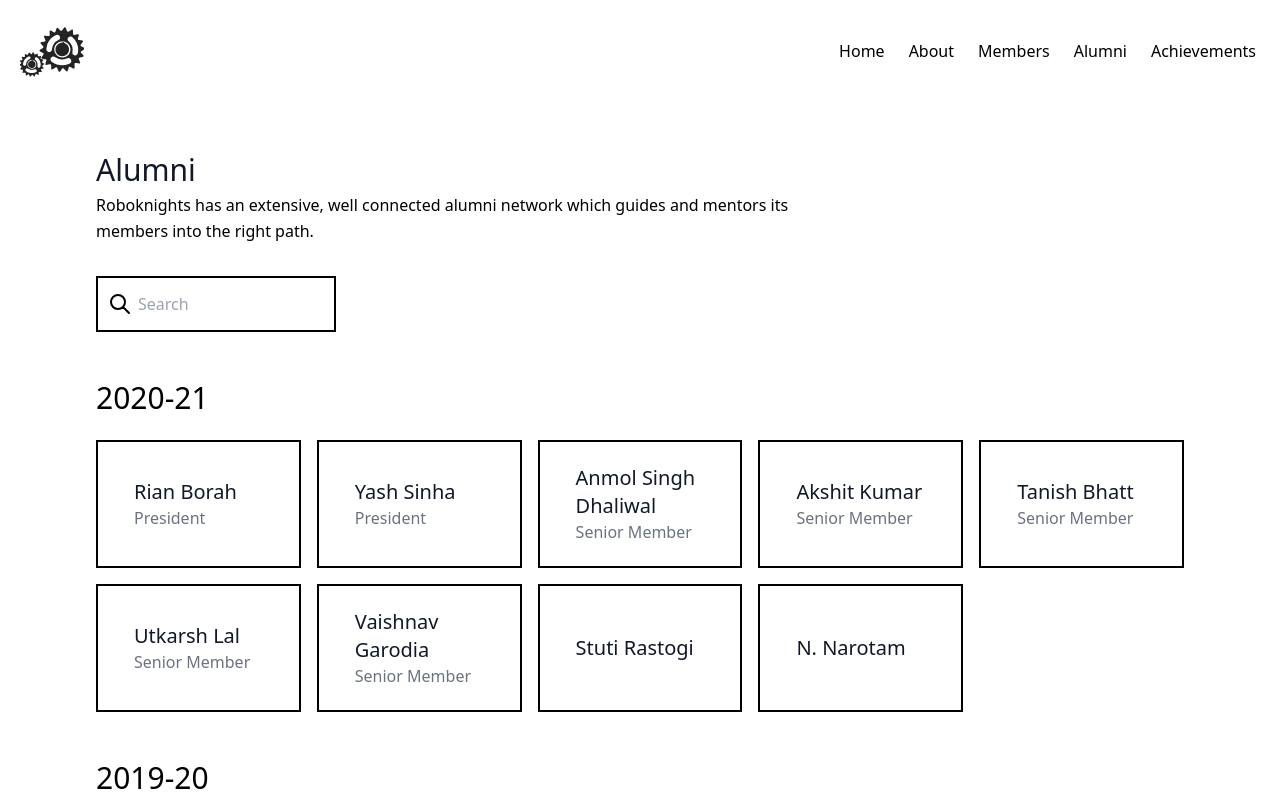
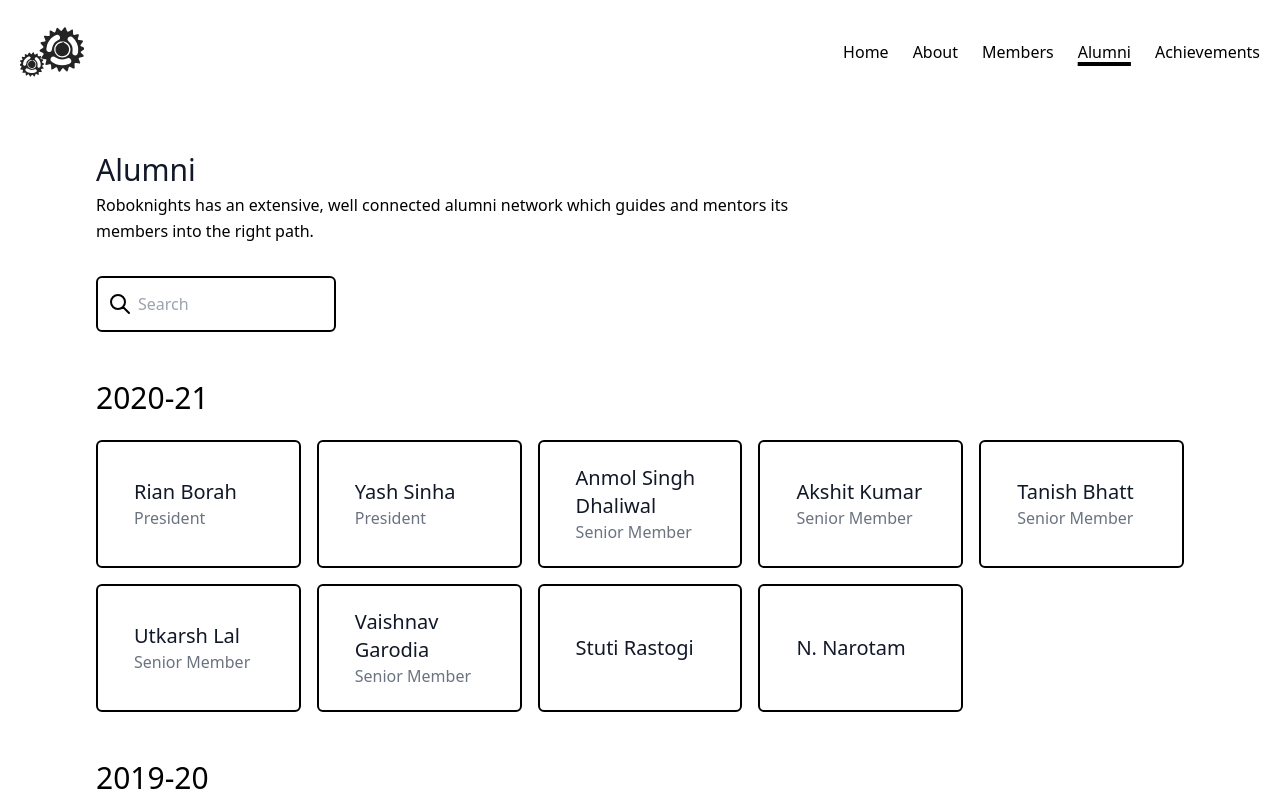
Before and after one commit to RoboKnights-Clan/RoboKnights-Clan.github.io, a Next.js app: page /alumni in a window 1280 px wide. Shown: the top 800 px of the page. Built offline with nearby package versions, Linux system fonts and the light colour scheme.

Commit message:
many changes and fixes

```diff
--- a/components/Header.tsx
+++ b/components/Header.tsx
@@ -1,15 +1,10 @@
 import React from "react";
 import Link from "next/link";
+import { GiHamburgerMenu } from "react-icons/gi";
+import { ImCross } from "react-icons/im";
+import { useRouter } from "next/router";
 
-interface ILink {
-  links: {
-    name: string;
-    url: string;
-  }[];
-}
-
-export default function Header() {
-  const links: ILink["links"] = [
+const links: { name: string; url: string }[] = [
   {
     name: "Home",
     url: "/",
@@ -32,13 +27,24 @@ export default function Header() {
   },
 ];
 
+const Header: React.FC = () => {
   const [showNavbar, setShowNavbar] = React.useState(false);
+
+  const handleToggle = (e: React.MouseEvent<HTMLButtonElement>) => {
+    e.preventDefault();
+    setShowNavbar(!showNavbar);
+  };
+
+  const router = useRouter();
 
   return (
     <>
-      <nav className="flex items-center p-3 flex-wrap">
+      {console.log(router.pathname)}
+      <header className="sticky top-0 z-50 bg-white">
+        <div className="flex p-5 lg:items-center">
           <Link href="/">
-          <a className="p-2 mr-4 inline-flex items-center">
+            <a className="text-2xl font-medium text-black">
+              {" "}
               <svg
                 className="w-16 h-16"
                 viewBox="0 0 128 99"
@@ -55,38 +61,20 @@ export default function Header() {
             </a>
           </Link>
           <button
-          className="text-black inline-flex p-3 hover:bg-gray-200 rounded lg:hidden ml-auto hover:text-black trasition duration-200 ease-in-out outline-none nav-toggler"
-          data-target="#navigation"
-          onClick={() => {
-            setShowNavbar(!showNavbar);
-          }}
+            onClick={handleToggle}
+            className="ml-auto flex items-center space-x-6 text-2xl text-black lg:hidden"
           >
-          <svg
-            xmlns="http://www.w3.org/2000/svg"
-            className="h-6 w-6"
-            fill="none"
-            viewBox="0 0 24 24"
-            stroke="currentColor"
-          >
-            <path
-              strokeLinecap="round"
-              strokeLinejoin="round"
-              strokeWidth={2}
-              d="M4 6h16M4 12h16M4 18h16"
-            />
-          </svg>
+            {showNavbar ? <ImCross /> : <GiHamburgerMenu />}
           </button>
-        <div
-          className="hidden top-navbar w-full lg:inline-flex lg:flex-grow lg:w-auto"
-          id="navigation"
-        >
-          <div className="lg:inline-flex lg:flex-row lg:ml-auto lg:w-auto w-full lg:items-center items-start flex flex-col lg:h-auto">
-            {links.map((link, index) => (
-              <Link href={link.url} key={index} passHref>
+          <div className="hidden space-x-6 lg:ml-auto lg:flex lg:items-center">
+            {links.map((link) => (
+              <Link key={link.name} href={link.url}>
                 <a
-                  className="lg:inline-flex lg:w-auto w-full px-3 py-2 text-black items-center justify-center border-b-2
-                            border-transparent hover:border-current transition duration-200 ease-in-out cursor-pointer"
-                  key={index}
+                  className={`text-md font-normal text-black ${
+                    router.pathname === `${link.url}`
+                      ? "underline underline-offset-4 decoration-4"
+                      : ""
+                  }`}
                 >
                   {link.name}
                 </a>
@@ -94,22 +82,20 @@ export default function Header() {
             ))}
           </div>
         </div>
-      </nav>
-      {showNavbar ? (
-        <div className="flex p-5 flex-col bg-gray-100">
-          {links.map((link, index) => (
-            <Link href={link.url} key={index} passHref>
-              <a
-                className="lg:inline-flex lg:w-auto w-full px-3 py-2 text-black items-center justify-center border-b-2
-                            border-transparent hover:bg-gray-200 rounded-md transition duration-200 ease-in-out cursor-pointer"
-                key={index}
-              >
+        {showNavbar && (
+          <div className="flex flex-col space-y-1 bg-primary-dark py-5 px-4 transition duration-200 ease-in-out lg:hidden">
+            {links.map((link) => (
+              <Link href={link.url} key={link.name}>
+                <a className="rounded-md p-4 text-xl font-medium text-black hover:bg-secondary-dark">
                   {link.name}
                 </a>
               </Link>
             ))}
           </div>
-      ) : null}
+        )}
+      </header>
     </>
   );
-}
+};
+
+export default Header;
--- a/components/Home/Hero.tsx
+++ b/components/Home/Hero.tsx
@@ -6,7 +6,7 @@ const Hero = () => {
   return (
     <div>
       <section className="text-gray-600 body-font">
-        <div className="container mx-auto md:px-24 flex px-5 py-12 md:flex-row flex-col items-center">
+        <div className="container mx-auto lg:px-24 flex px-5 py-12 md:flex-row flex-col items-center">
           <div className="lg:flex-grow md:w-1/2 lg:pr-24 md:pr-16 flex flex-col md:items-start md:text-left mb-16 md:mb-0 items-center text-center">
             <h1 className="title-font sm:text-4xl text-3xl mb-4 font-bold text-gray-900">
               RoboKnights
--- a/data/about.ts
+++ b/data/about.ts
@@ -3,18 +3,18 @@ export const about = [
     name: "Ms. Padma Shrinivasan",
     role: "Principal, DPS RK Puram",
     desc: "Lorem ipsum dolor sit amet, consectetur adipiscing elit. Euismod lectus vulputate proin volutpat, nunc purus. Vehicula ultrices velit et diam lacus accumsan. Mauris enim orci diam egestas viverra consequat. Enim pellentesque consectetur placerat felis quam. Lorem ultrices sit et sed est. Nisl eget venenatis integer dolor, senectus lectus. Sagittis felis in porttitor tempus euismod lacus. Imperdiet sit iaculis feugiat eget tempus dui hac turpis.",
-    image: "/images/principal.png",
+    image: "/images/faculty/principal.png",
   },
   {
     name: "Mr. KG Ajithkumar",
     role: "Club Incharge, Roboknights",
     desc: "Lorem ipsum dolor sit amet, consectetur adipiscing elit. Euismod lectus vulputate proin volutpat, nunc purus. Vehicula ultrices velit et diam lacus accumsan. Mauris enim orci diam egestas viverra consequat. Enim pellentesque consectetur placerat felis quam. Lorem ultrices sit et sed est. Nisl eget venenatis integer dolor, senectus lectus. Sagittis felis in porttitor tempus euismod lacus. Imperdiet sit iaculis feugiat eget tempus dui hac turpis.",
-    image: "/images/incharge.png",
+    image: "/images/faculty/incharge.png",
   },
   {
     name: "Mr. Mukesh Kumar",
     role: "Supervisor and Head of Department, Computer Science",
     desc: "Lorem ipsum dolor sit amet, consectetur adipiscing elit. Euismod lectus vulputate proin volutpat, nunc purus. Vehicula ultrices velit et diam lacus accumsan. Mauris enim orci diam egestas viverra consequat. Enim pellentesque consectetur placerat felis quam. Lorem ultrices sit et sed est. Nisl eget venenatis integer dolor, senectus lectus. Sagittis felis in porttitor tempus euismod lacus. Imperdiet sit iaculis feugiat eget tempus dui hac turpis.",
-    image: "/images/mukesh_sir.png",
+    image: "/images/faculty/mukesh_sir.png",
   },
 ];
--- a/data/members.ts
+++ b/data/members.ts
@@ -175,7 +175,7 @@ export const members = [
       {
         name: "Agastya Vatts",
         role: "Member",
-        src: "https://dummyimage.com/400x400/c7c7c7/fff",
+        src: "/images/members/Agastya.jpg",
       },
     ],
   },
--- a/pages/about.tsx
+++ b/pages/about.tsx
@@ -41,7 +41,7 @@ const AboutPage = () => {
       </div>
       <div className="container mx-auto md:px-24 flex px-5 py-12 flex-col items-center">
         {about.map((item, index) => (
-          <div className="border-2 border-black mb-4" key={index}>
+          <div className="border-2 border-black mb-4 rounded-md" key={index}>
             <div className="container mx-auto md:px-24 flex px-5 py-12 md:flex-row flex-col items-center">
               <div className="lg:flex-grow md:w-1/2 lg:pr-24 md:pr-16 flex flex-col md:items-start md:text-left mb-16 md:mb-0 items-center text-center">
                 <h1 className="title-font sm:text-2xl text-xl mb-2 font-bold text-gray-900">
--- a/pages/alumni.tsx
+++ b/pages/alumni.tsx
@@ -59,7 +59,7 @@ const AlumniPage = () => {
               <input
                 id="search"
                 type="text"
-                className="h-14 w-60 pl-10 pr-20 z-0 focus:shadow focus:outline-none border-2 p-2 border-black"
+                className="h-14 w-60 pl-10 pr-20 z-0 focus:shadow focus:outline-none border-2 p-2 rounded-md border-black"
                 placeholder="Search"
                 onInput={onSearchBarChange}
               />
@@ -71,14 +71,14 @@ const AlumniPage = () => {
           .map((alum, index) => {
             return (
               <div key={index}>
-                <h2 className={"text-black text-3xl pb-6 pt-12"}>
+                <h2 className={"text-black text-3xl pb-6 font-medium pt-12"}>
                   {alum.batch}
                 </h2>
                 <div className="flex flex-wrap -m-2">
                   {alum.people.map((alum, index) => {
                     return (
                       <div className="p-2 lg:w-1/5 md:w-1/2 w-full" key={index}>
-                        <div className="h-32 flex items-center border-black border-2 p-4">
+                        <div className="h-32 flex items-center border-black rounded-md border-2 p-4">
                           <div className="flex-grow p-5">
                             <h2 className="text-gray-900 title-font font-medium text-xl">
                               {alum.name}
--- a/pages/members.tsx
+++ b/pages/members.tsx
@@ -55,7 +55,7 @@ const MembersPage = () => {
               <input
                 id="search"
                 type="text"
-                className="h-14 w-60 pl-10 pr-20 z-0 focus:shadow focus:outline-none border-2 p-2 border-black"
+                className="h-14 w-60 pl-10 pr-20 z-0 focus:shadow focus:outline-none border-2 p-2 rounded-md border-black"
                 placeholder="Search"
                 onInput={onSearchBarChange}
               />
@@ -74,7 +74,7 @@ const MembersPage = () => {
                   {mem.members.map((mem, index) => {
                     return (
                       <div
-                        className="p-2 lg:w-1/4 md:w-1/2 w-full border-2 border-black px-3 py-4 m-3 rounded-md"
+                        className="p-2 lg:w-1/4 md:w-1/2 w-full border-2 border-black px-3 m-2 py-4 rounded-md"
                         key={index}
                       >
                         <div className="flex flex-row space-x-4 items-center">
```
Also changed, not shown: public/images/members/Agastya.jpg (added). Lines whose indentation alone changed are shown as unchanged.
